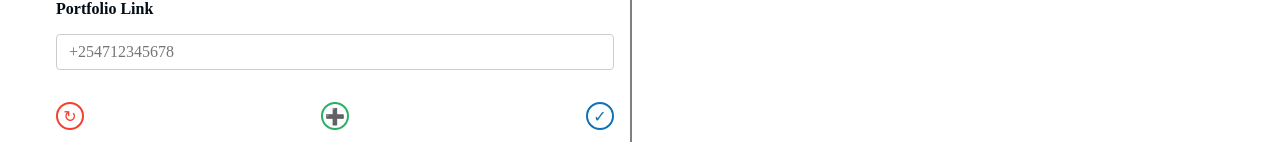
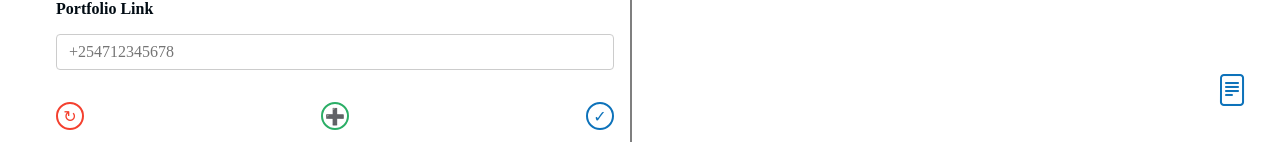
Before and after one commit to Legend-Paul/CV-Application, a React (Vite) app: page / in a window 1280 px wide. Shown: the part 658-800 px from the top of the page. Built offline with nearby package versions, Linux system fonts and the light colour scheme; a web font is replaced by a local one.

Commit message:
Add a preview button

```diff
--- a/src/App.jsx
+++ b/src/App.jsx
@@ -216,6 +216,9 @@ function App() {
                     })}
                 </div>
             </main>
+            <div className="preview">
+                <i class="bi bi-file-text"></i>
+            </div>
         </div>
     );
 }
--- a/src/index.css
+++ b/src/index.css
@@ -160,9 +160,6 @@ dialog {
             background-color: var(--light-blue);
             display: flex;
             gap: 1rem;
-            h2 {
-                align-text: center;
-            }
 
             .image {
                 width: 75px;
@@ -252,3 +249,19 @@ dialog {
     font-size: 0.9em;
     color: #555;
 }
+
+.preview {
+    position: fixed;
+    bottom: 2rem;
+    right: 2rem;
+    i {
+        font-size: 2rem;
+        color: var(--blue);
+        cursor: pointer;
+        transition: color 0.3s ease;
+    }
+}
+
+.preview i:hover {
+    color: var(--moderate-green);
+}
```
